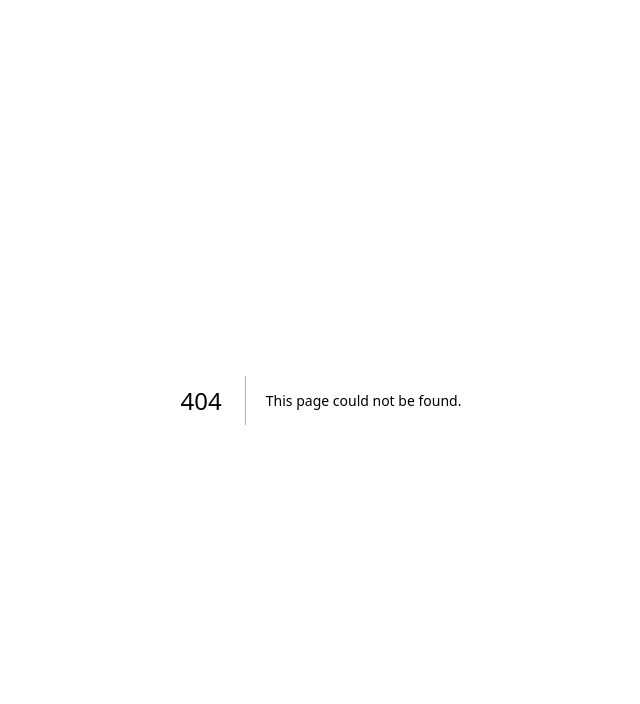
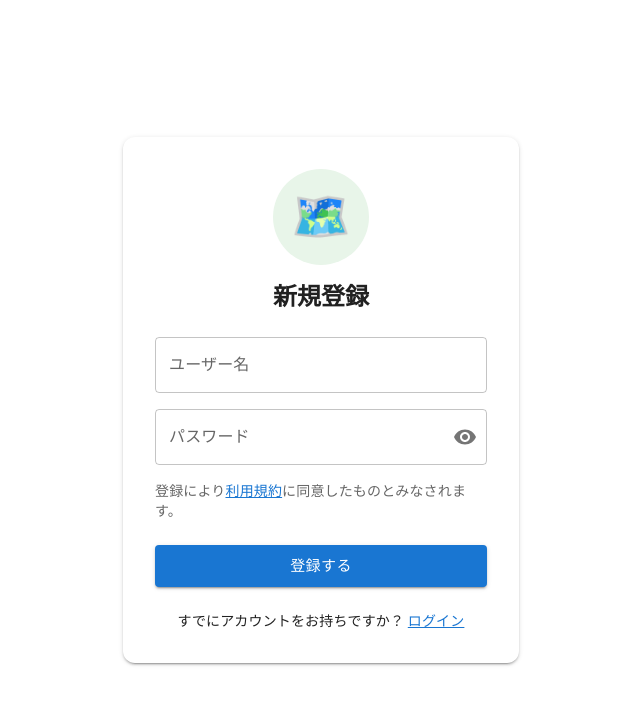
Before and after one commit to project-AI39/ict-solutions-project, a Next.js app in the folder web/: page /user_registerUI in a window 1280 px wide. Before the commit this address had no page. Shown: the top 704 px of the page, without its empty margins (319-959 px from the left). Built offline with nearby package versions, Linux system fonts and the light colour scheme.

Commit message:
✨ feat: ユーザ登録画面のファイル作成

```diff
--- /dev/null
+++ b/web/src/app/user_registerUI/page.tsx
@@ -0,0 +1,137 @@
+'use client';
+
+import { useState } from 'react';
+import Link from 'next/link';
+import {
+  Box,
+  Button,
+  Container,
+  IconButton,
+  InputAdornment,
+  Paper,
+  TextField,
+  Typography,
+} from '@mui/material';
+import { Visibility, VisibilityOff } from '@mui/icons-material';
+
+export default function RegisterPage() {
+  const [username, setUsername] = useState('');
+  const [password, setPassword] = useState('');
+  const [showPw, setShowPw] = useState(false);
+  const [loading, setLoading] = useState(false);
+  const [msg, setMsg] = useState<string | null>(null);
+
+  const handleSubmit = async (e: React.FormEvent) => {
+    e.preventDefault();
+    setMsg(null);
+    if (!username.trim() || !password) {
+      setMsg('ユーザー名とパスワードを入力してください');
+      return;
+    }
+    setLoading(true);
+    try {
+      await new Promise((r) => setTimeout(r, 500));
+      setMsg('登録が完了しました！（ダミー）');
+    } catch {
+      setMsg('登録に失敗しました。もう一度お試しください。');
+    } finally {
+      setLoading(false);
+    }
+  };
+
+  return (
+    <Box
+      sx={{
+        minHeight: '100vh',
+        bgcolor: 'white', // 🔥 背景を白に
+        display: 'flex',
+        justifyContent: 'center',
+        alignItems: 'center',
+        p: 2,
+      }}
+    >
+      <Container maxWidth="xs">
+        <Paper sx={{ p: 4, borderRadius: 3, boxShadow: 2 }}>
+          <Box sx={{ textAlign: 'center', mb: 3 }}>
+            <Box
+              sx={{
+                bgcolor: '#e8f5e9',
+                color: 'white',
+                width: 96,
+                height: 96,
+                borderRadius: '50%',
+                display: 'inline-flex',
+                justifyContent: 'center',
+                alignItems: 'center',
+                fontSize: 48,
+              }}
+            >
+              🗺️
+            </Box>
+            <Typography variant="h5" sx={{ mt: 2, fontWeight: 600 }}>
+              新規登録
+            </Typography>
+          </Box>
+
+          <Box component="form" onSubmit={handleSubmit} sx={{ display: 'grid', gap: 2 }}>
+            <TextField
+              label="ユーザー名"
+              variant="outlined"
+              value={username}
+              onChange={(e) => setUsername(e.target.value)}
+              fullWidth
+            />
+            <TextField
+              label="パスワード"
+              variant="outlined"
+              type={showPw ? 'text' : 'password'}
+              value={password}
+              onChange={(e) => setPassword(e.target.value)}
+              fullWidth
+              InputProps={{
+                endAdornment: (
+                  <InputAdornment position="end">
+                    <IconButton onClick={() => setShowPw((v) => !v)} edge="end">
+                      {showPw ? <VisibilityOff /> : <Visibility />}
+                    </IconButton>
+                  </InputAdornment>
+                ),
+              }}
+            />
+
+            <Typography variant="body2" color="text.secondary">
+              登録により
+              <Link href="/terms" style={{ color: '#1976d2', textDecoration: 'underline' }}>
+                利用規約
+              </Link>
+              に同意したものとみなされます。
+            </Typography>
+
+            <Button
+              type="submit"
+              variant="contained"
+              size="large"
+              sx={{ mt: 1, bgcolor: 'primary.main' }}
+              disabled={loading}
+            >
+              {loading ? '送信中…' : '登録する'}
+            </Button>
+
+            {msg && (
+              <Typography variant="body2" color="success.main" sx={{ mt: 1 }}>
+                {msg}
+              </Typography>
+            )}
+          </Box>
+
+          <Typography align="center" variant="body2" sx={{ mt: 3 }}>
+            すでにアカウントをお持ちですか？{' '}
+            <Link href="/login" style={{ color: '#1976d2', textDecoration: 'underline' }}>
+              ログイン
+            </Link>
+          </Typography>
+        </Paper>
+      </Container>
+    </Box>
+  );
+}
```
